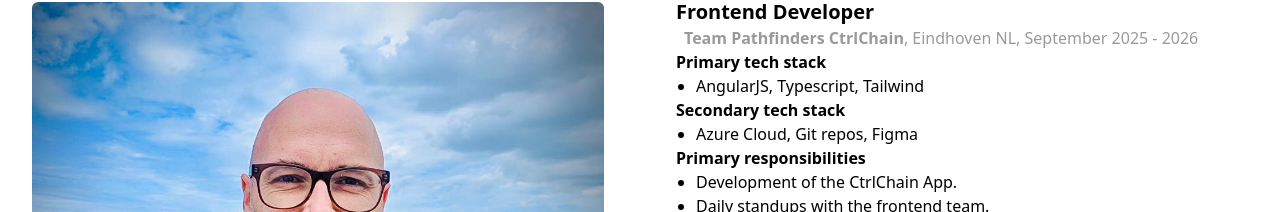
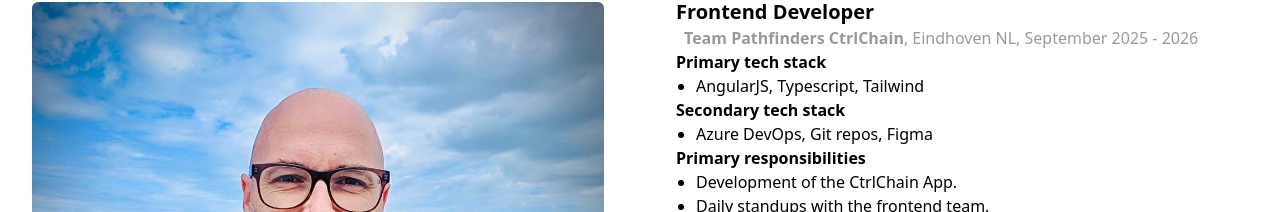
Before and after one commit to tampert/resume-react, a React (Create React App) app: page / in a window 1280 px wide. Shown: the part 134-346 px from the top of the page. Built offline with nearby package versions, Linux system fonts and the light colour scheme.

Commit message:
Update experiences

```diff
--- a/src/components/Experience.js
+++ b/src/components/Experience.js
@@ -29,7 +29,7 @@ export default function Experience() {
           </ul>
           <p className="text-base font-semibold">Secondary tech stack</p>
           <ul className="list-disc pl-5">
-            <li>Azure Cloud, Git repos, Figma</li>
+            <li>Azure DevOps, Git repos, Figma</li>
           </ul>
           <p className="text-base font-semibold">Primary responsibilities</p>
           <ul className="list-disc pl-5">
```
